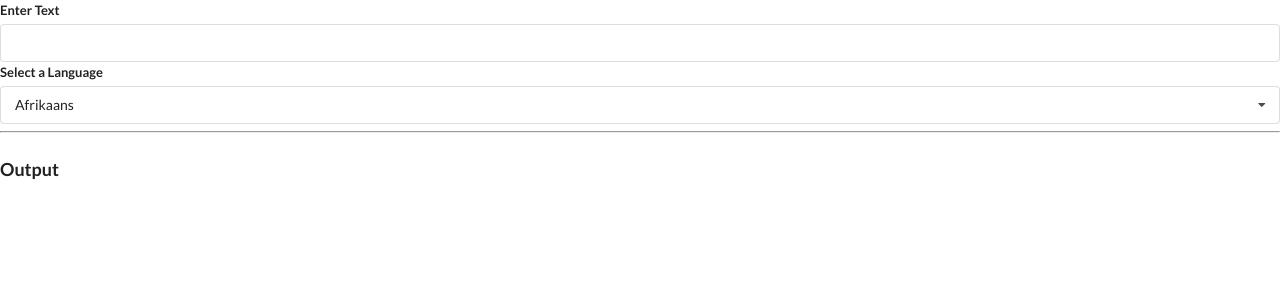
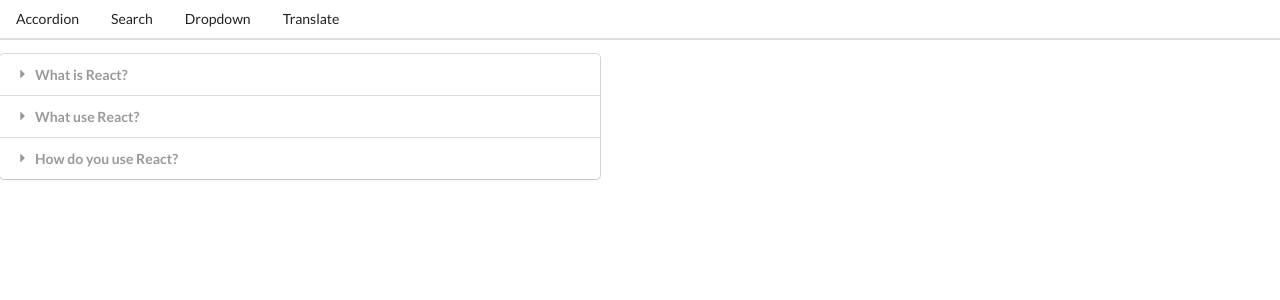
Before and after one commit to mattg-cli/modern-react-redux, a React (Create React App) app in the folder widgets/: page / in a window 1280 px wide. Shown: the top 300 px of the page. Built offline with nearby package versions, Linux system fonts and the light colour scheme; no server answers.

Commit message:
section 13 - implemented basic navigation

```diff
--- a/widgets/src/App.js
+++ b/widgets/src/App.js
@@ -3,6 +3,8 @@
 import Search from './components/Search';
 import Dropdown from './components/Dropdown';
 import Translate from './components/Translate';
+import Route from './components/Route';
+import Header from './components/Header';
 
 const items = [
   {
@@ -32,13 +34,31 @@
     label: 'Blue',
     value: 'blue'
   }
-]
+];
 
 export default () => {
+  const [selected, setSelected] = useState(options[0]);
 
   return (
     <div>
-      <Translate />
+      <Header />
+      <Route path="/">
+        <Accordion items={items} />
+      </Route>
+      <Route path="/list">
+        <Search />
+      </Route>
+      <Route path="/dropdown">
+        <Dropdown
+          label="Select a Color"
+          options={options}
+          selected={selected}
+          onSelectedChange={setSelected}
+        />
+      </Route>
+      <Route path="/translate">
+        <Translate />
+      </Route>
     </div>
   )
 };
--- /dev/null
+++ b/widgets/src/components/Header.js
@@ -0,0 +1,22 @@
+import React from 'react';
+
+const Header = () => {
+  return (
+    <div className="ui secondary pointing menu">
+      <a href="/" className="item">
+        Accordion
+      </a>
+      <a href="/list" className="item">
+        Search
+      </a>
+      <a href="/dropdown" className="item">
+        Dropdown
+      </a>
+      <a href="/translate" className="item">
+        Translate
+      </a>
+    </div>
+  )
+};
+
+export default Header;
--- /dev/null
+++ b/widgets/src/components/Route.js
@@ -0,0 +1,7 @@
+const Route = ({ path, children }) => {
+  return window.location.pathname === path
+    ? children
+    : null;
+};
+
+export default Route;
```
